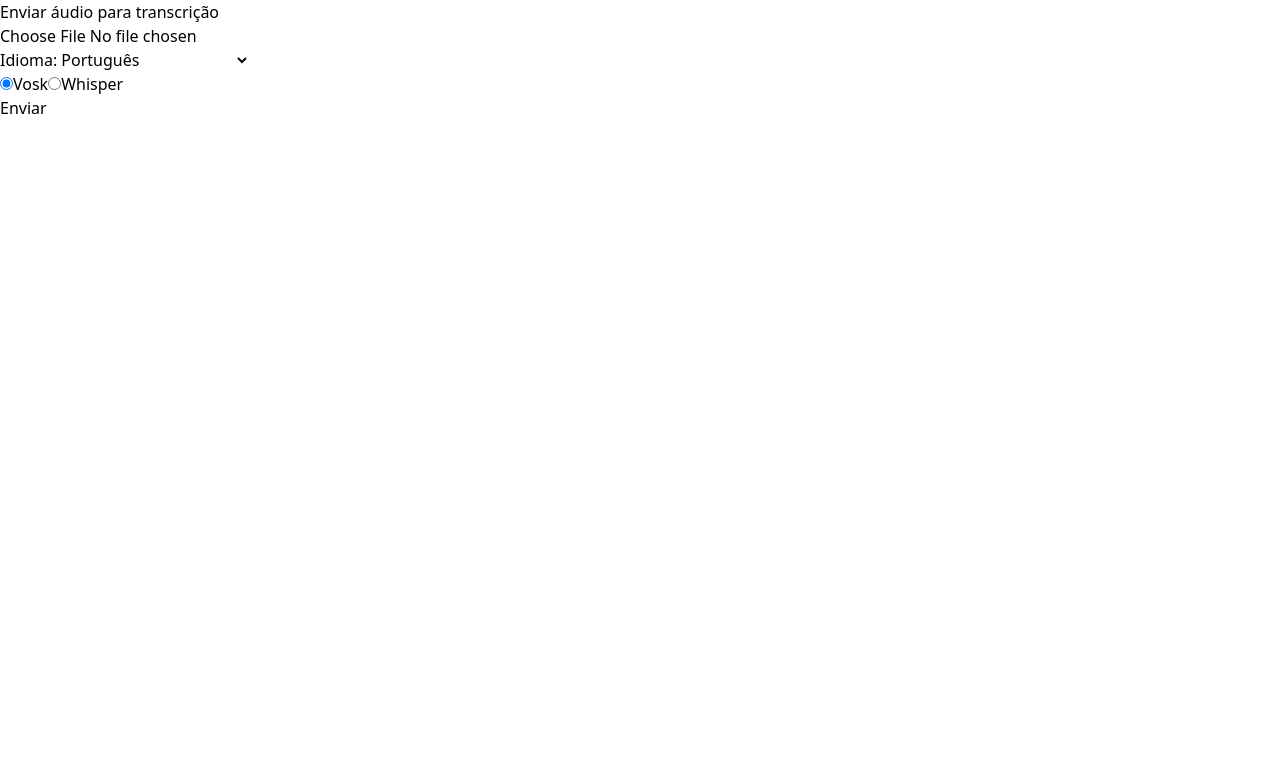
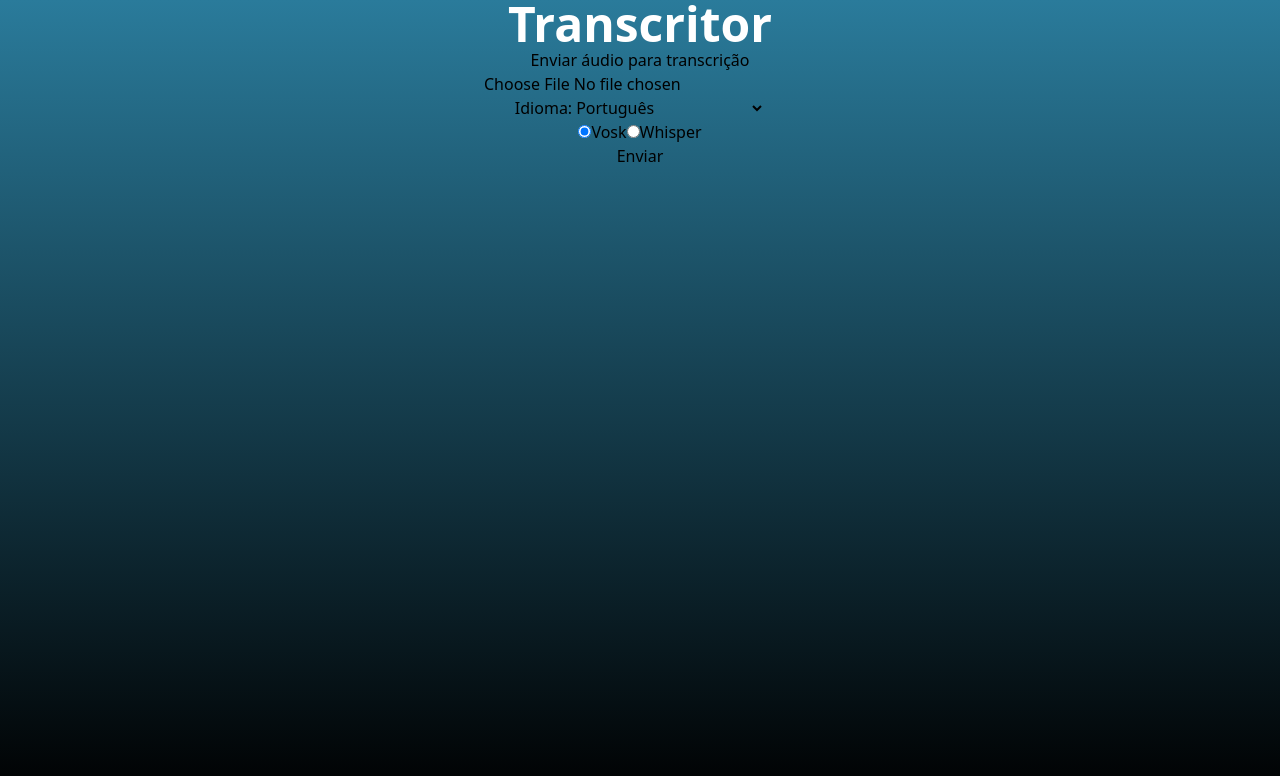
Before and after one commit to Eduardozsw/transcricao-mvp, a Next.js app in the folder frontend/: page / in a window 1280 px wide. Shown: the top 776 px of the page. Built offline with nearby package versions, Linux system fonts and the light colour scheme.

Commit message:
Design front end

```diff
--- a/frontend/src/app/page.tsx
+++ b/frontend/src/app/page.tsx
@@ -1,5 +1,15 @@
-import AudioUploader from "@/components/audioUploader"
+import AudioUploader from "@/components/AudioUploader"
+
 
 export default function Home() {
-  return <AudioUploader/>
+  return (
+    <main className="flex flex-col ">
+      <div className="justify-center text-center">
+        <h1 className="text-white font-bold text-5xl">Transcritor</h1>
+      </div>
+      <div className="justify-center text-center">
+        <AudioUploader />
+      </div>
+    </main>
+  )
 }
```
